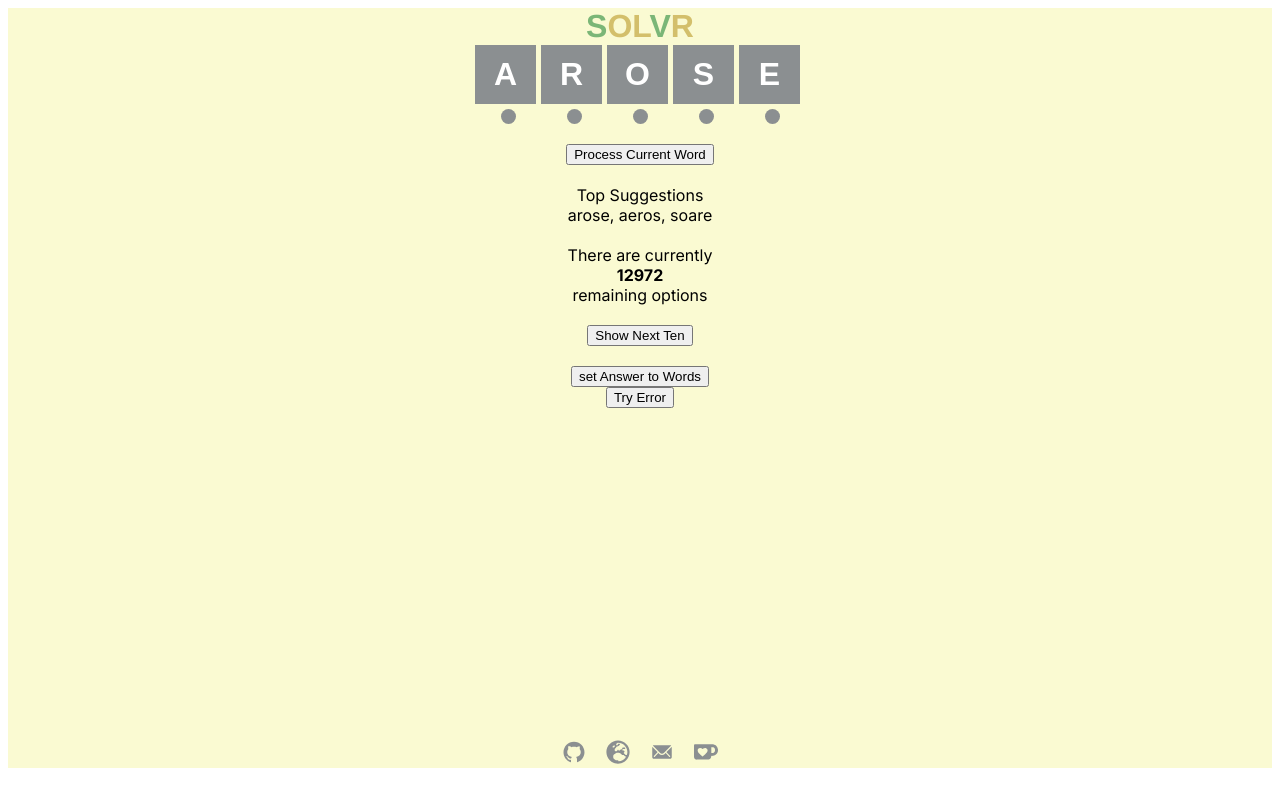
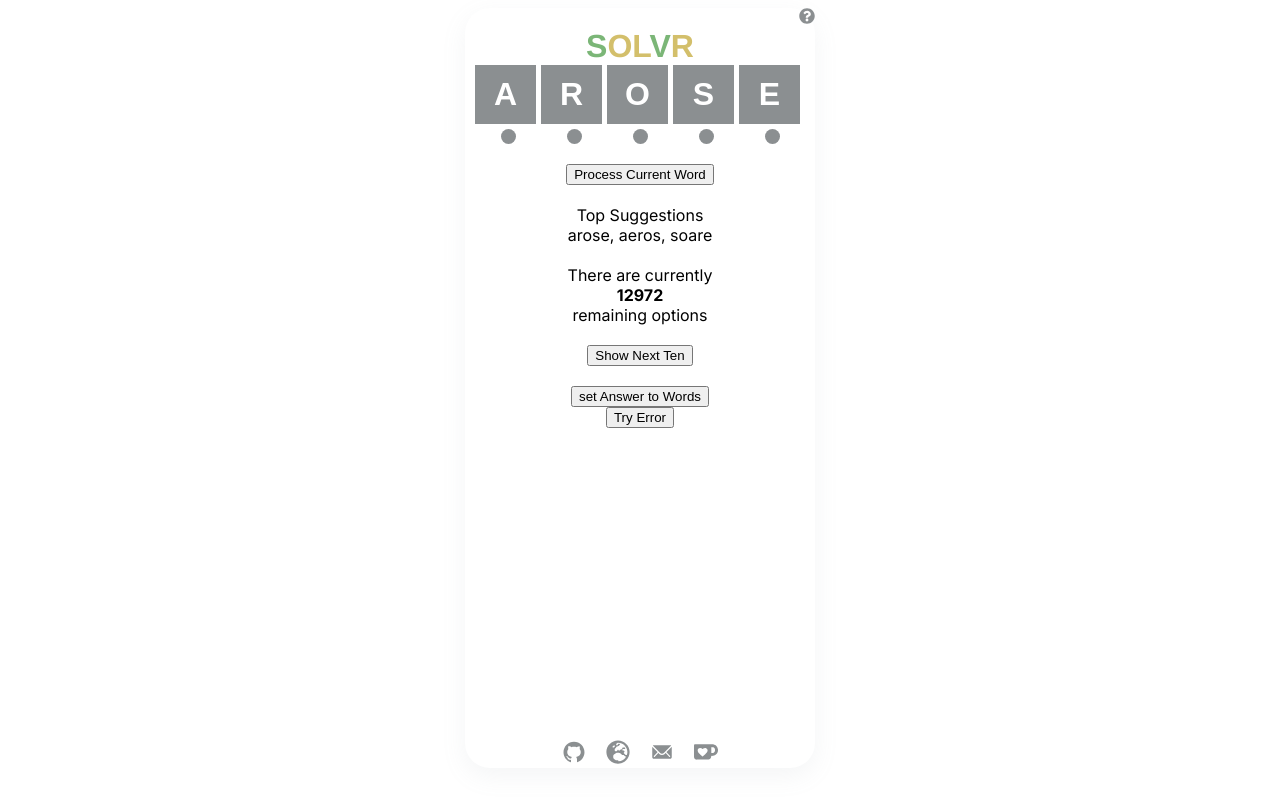
Before and after one commit to Fordcois/wordle-solver, a Next.js app: page / in a window 1280 px wide. Built offline with nearby package versions, Linux system fonts and the light colour scheme.

Commit message:
Adds Pop-up Help window

```diff
--- a/src/app/globals.css
+++ b/src/app/globals.css
@@ -9,8 +9,7 @@
 }
 
 .container {
-    background-color: aqua;
-    min-width: 340px;
+    width: 350px;
     height: 95vh;
     margin-left: auto;
     margin-right: auto;
@@ -18,40 +17,10 @@
     flex-direction: column;
     align-items: center;
     text-align: center;
+    border-radius: 25px;
+    box-shadow: rgba(149, 157, 165, 0.1) 0px 8px 24px;
 }
 
-@media (min-width: 475px) {
-    .container {
-        background-color: aquamarine;
-        max-width: 475px;
-    }
-}
-@media (min-width: 640px) {
-    .container {
-        background-color: lightblue;
-        max-width: 640px;
-    }
-}
-@media (min-width: 768px) {
-    .container {
-        background-color: lightgreen;
-        max-width: 768px;
-    }
-}
-
-@media (min-width: 1024px) {
-    .container {
-        background-color: lightcoral;
-        max-width: 1024px;
-    }
-}
-
-@media (min-width: 1280px) {
-    .container {
-        background-color: lightgoldenrodyellow;
-        max-width: 1280px;
-    }
-}
 
 .Title{
     font-family: var(--LetterFont);
@@ -128,3 +97,42 @@ text-align: center;
   .FooterReactIcon:hover {
     color: var(--Green);
   }
+
+  .PopUpReactIcon {
+    color: var(--Grey);
+  }
+
+  .PopUpReactIcon:hover {
+    color: var(--Yellow);
+  }
+
+
+  /* PopUp Window */
+  .PopUpShade {
+    display: flex;
+    justify-content: center;
+    align-items: center;
+    position: fixed;
+    z-index: 1000;
+    left: 0;
+    top: 0;
+    width: 100%;
+    height: 100%;
+    background-color: rgba(0,0,0,0.4);
+  }
+
+  .PopUpWindow {
+    background-color: aliceblue;
+    z-index: 1001;
+    width: 300px;
+    text-align: center;
+    border-radius: 10px;
+    box-shadow: rgba(149, 157, 165, 0.1) 0px 8px 24px;
+    padding: 20px;
+}
+
+.PopUpWindow p{
+    color: var(--Grey);
+    text-align: justify;
+    padding: 10px;
+}
--- a/src/components/Header.tsx
+++ b/src/components/Header.tsx
@@ -1,9 +1,15 @@
 'use client'
 import React, { useEffect, useState } from "react";
+import { FaQuestionCircle } from "react-icons/fa";
 
 const colors = ['var(--Grey)', 'var(--Yellow)', 'var(--Green)'];
 
-const Header: React.FC = () => {
+type setshowHelpPopUp = (show: boolean) => void;
+interface HeaderProps {
+  setshowHelpPopUp: setshowHelpPopUp;
+}
+
+const Header: React.FC<HeaderProps> = ({setshowHelpPopUp}) => {
   const [letters, setLetters] = useState([
     { char: 'S', color: 'var(--Green)' },
     { char: 'o', color: 'var(--Grey)' },
@@ -27,10 +33,15 @@ const Header: React.FC = () => {
   }, []);
 
   return (
-    <div className="Title">
+    <div style={{width:'100%'}}>
+
+      <div style={{textAlign:'right'}}><FaQuestionCircle className="PopUpReactIcon" onClick={()=>setshowHelpPopUp(true)}/></div>
+
+     <div className="Title">
       {letters.map((letter, index) => (
         <span key={index} style={{ color: letter.color }}>{letter.char}</span>
       ))}
+    </div>
     </div>
   );
 };
--- /dev/null
+++ b/src/components/HowToPopUp.tsx
@@ -0,0 +1,34 @@
+import React from "react";
+import { ImCross } from "react-icons/im";
+
+type setshowHelpPopUp = (show: boolean) => void;
+interface HeaderProps {
+  setshowHelpPopUp: setshowHelpPopUp;
+}
+
+const HowToPopUp: React.FC<HeaderProps> = ({ setshowHelpPopUp }) => {
+  return (
+    <div className="PopUpShade">
+      <div className="PopUpWindow">
+        <div
+          onClick={() => setshowHelpPopUp(false)}
+          style={{ textAlign: "right" }}
+        >
+          <ImCross className="PopUpReactIcon" />
+        </div>
+        <div className="Title">help</div>
+        <p>
+          Solvr will suggest the best guess based on the remaining possible
+          options, with anagrams grouped together for your convenience. </p>
+
+        <p>Enter your chosen word into the Wordle client and submit it to Solvr,
+          ensuring that the colors match the feedback provided by Wordle. Solvr
+          will then filter the remaining options and offer you the next best
+          guess based on the updated possibilities.</p>
+
+      </div>
+    </div>
+  );
+};
+
+export default HowToPopUp;
--- a/src/components/index.tsx
+++ b/src/components/index.tsx
@@ -6,6 +6,7 @@ import UserLetterSquare from './userlettersquare';
 import relevantSort from '@/resources/relevant_sort';
 import groupAnagrams from '@/resources/anagram_grouper';
 import PossibleAnswer from './answergroup';
+import HowToPopUp from './HowToPopUp';
 import Header from './Header';
 import Footer from './footer';
 
@@ -13,6 +14,8 @@ const SolvrIndex: React.FC = () => {
 
 type LetterInfo = {letter: string;colour: string;};
 type UserWordState = {[key: number]: LetterInfo;};
+
+const [showHelpPopUp,setshowHelpPopUp] = useState<Boolean>(false);
 
 const [answersToShow,setanswersToShow] = useState<number>(0);
 const [errorMessage,setErrorMessage] = useState<string>("");
@@ -138,7 +141,9 @@ const setWordToAnswer=(newWord:string)=>{
 
 return (
     <div className='container'>
-    <Header/>
+    {showHelpPopUp && <HowToPopUp setshowHelpPopUp={setshowHelpPopUp} />}
+
+    <Header setshowHelpPopUp={setshowHelpPopUp}/>
     {errorMessage}
     <div style={{display:'flex'}}>
         <UserLetterSquare letter={userWord[0].letter} index={0} ChangeUserLetter={ChangeUserLetter} colour={userWord[0].colour} />
@@ -177,11 +182,13 @@ There are currently <b>{sortedWords.length}</b> remaining options<br/>
 
 {groupedWords.slice(1,answersToShow).map((group, index) => (
         <PossibleAnswer key={index} wordlist={group} listmode={true} setWordToAnswer={setWordToAnswer}/>
-      ))}
+    ))}
 <br/>
-<button onClick={()=>ShowMoreAnswers(10)}>Show Next Ten</button><br/>
+<button onClick={()=>ShowMoreAnswers(10)}>Show Next Ten</button>
+<br/>
 <button onClick={()=>setWordToAnswer('words')}>set Answer to Words</button>
-<button onClick={()=>flashErrorMessage('ERROR')}>Try Error</button><br/>
+<button onClick={()=>flashErrorMessage('ERROR')}>Try Error</button>
+<br/>
 
 
 <Footer/>
```
